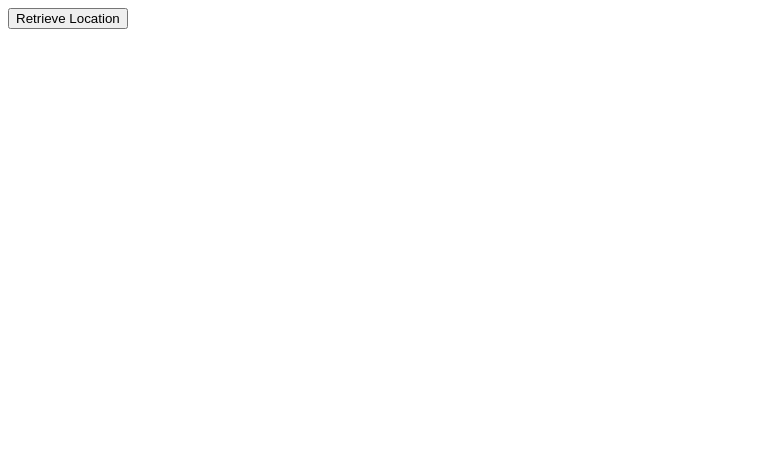
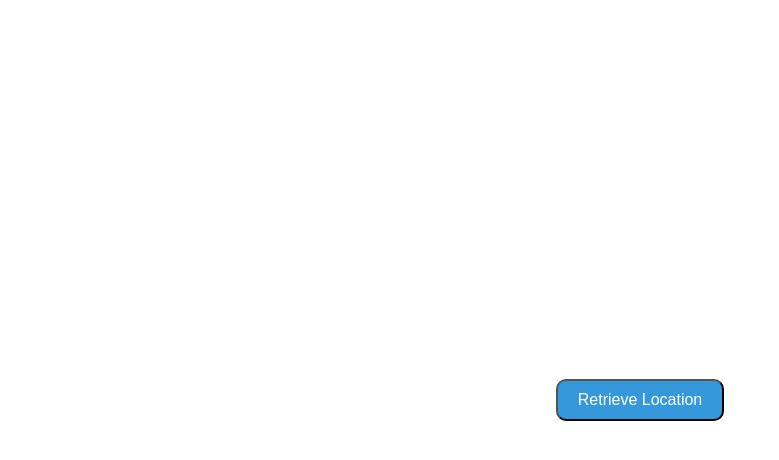
Before and after one commit to ahxMad/DailyTracker, a plain HTML site: page index.html in a window 1280 px wide. Shown: the whole page, without its empty margins (0-779 px from the left). Drawn offline with Linux system fonts and the light colour scheme.

Commit message:
index.html

```diff
--- a/index.html
+++ b/index.html
@@ -2,6 +2,24 @@
 <html>
 <head>
   <title>Location Retrieval</title>
+  <style>
+    body {
+      display: flex;
+      justify-content: center;
+      align-items: center;
+      height: 100vh;
+      margin: 0;
+    }
+
+    button {
+      padding: 10px 20px;
+      font-size: 16px;
+      border-radius: 10px;
+      background-color: #3498db;
+      color: #fff;
+      cursor: pointer;
+    }
+  </style>
 </head>
 <body>
   <button onclick="getLocation()">Retrieve Location</button>
```
